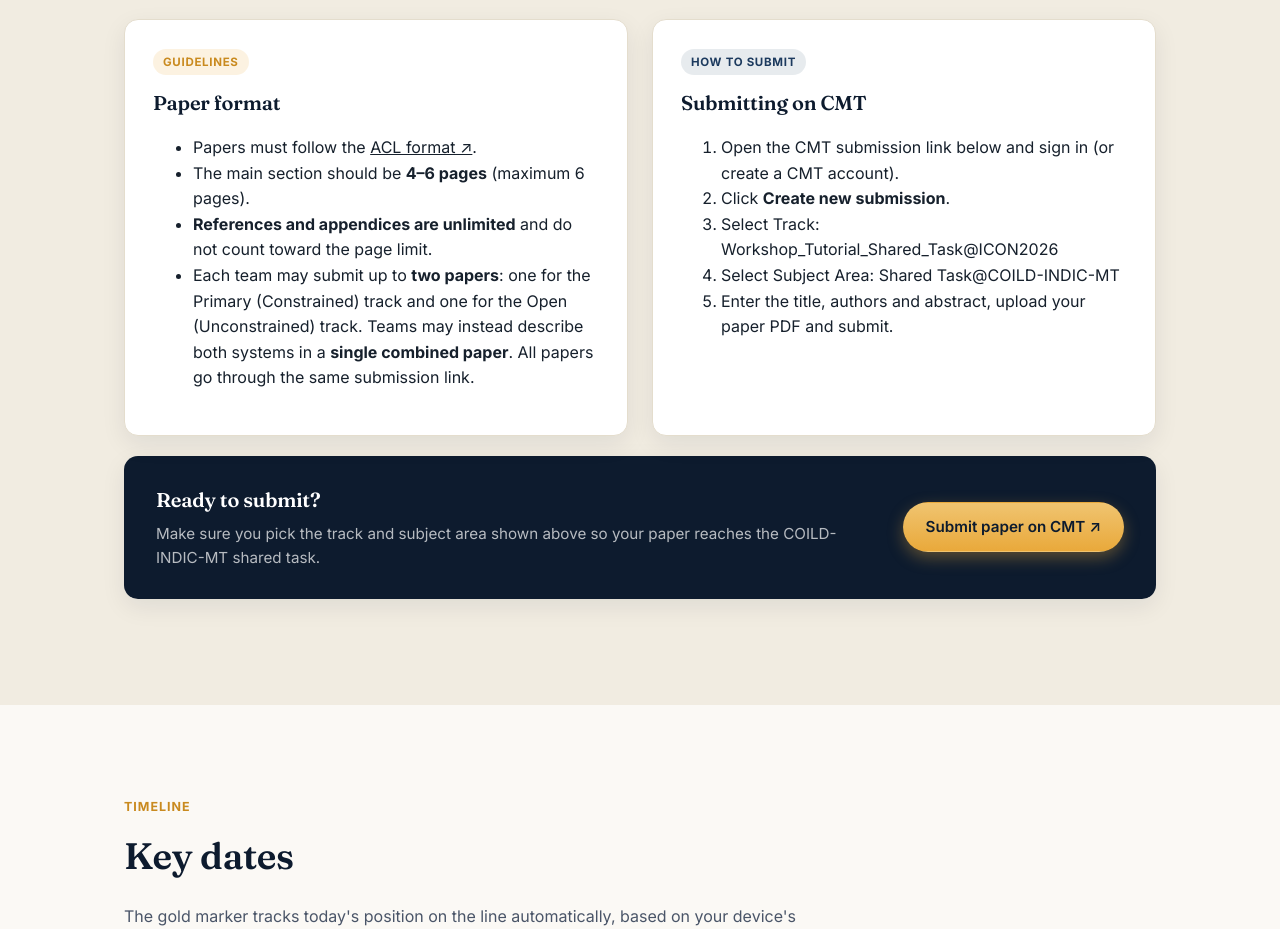
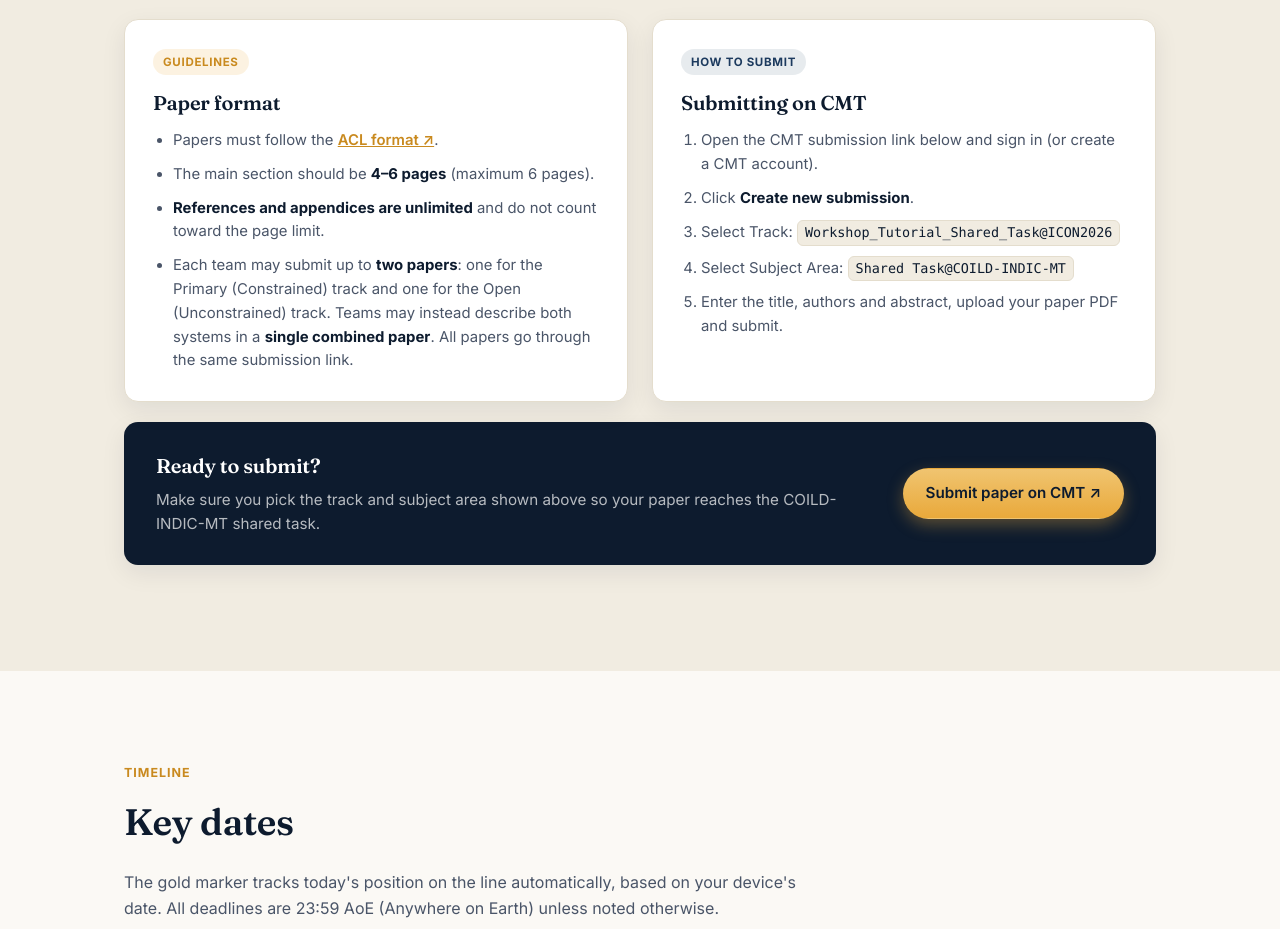
Before and after one commit to coildsharedtask/home, a plain HTML site: page index.html in a window 1280 px wide. Shown: the part 5500-6429 px from the top of the page. Drawn offline with Linux system fonts and the light colour scheme.

Commit message:
Add styles for paper submission section
Added styles for paper submission list and values.

```diff
--- a/style.css
+++ b/style.css
@@ -557,6 +557,31 @@ section.tight { padding: 56px 0; }
   border-radius: 100px;
 }
 
+/* ===== Paper submission ===== */
+.paper-list {
+  margin: 0;
+  padding-left: 20px;
+  color: var(--ink-soft);
+  font-size: 0.93rem;
+}
+
+.paper-list li { margin-bottom: 10px; }
+.paper-list li:last-child { margin-bottom: 0; }
+.paper-list strong { color: var(--navy-900); }
+.paper-list a { color: var(--gold-600); font-weight: 600; }
+
+.paper-value {
+  display: inline-block;
+  font-family: ui-monospace, SFMono-Regular, Menlo, monospace;
+  font-size: 0.84rem;
+  color: var(--navy-900);
+  background: var(--paper-alt);
+  border: 1px solid var(--line);
+  border-radius: 6px;
+  padding: 1px 7px;
+  overflow-wrap: anywhere;
+}
+
 /* ===== Timeline ===== */
 .timeline {
   position: relative;
```
